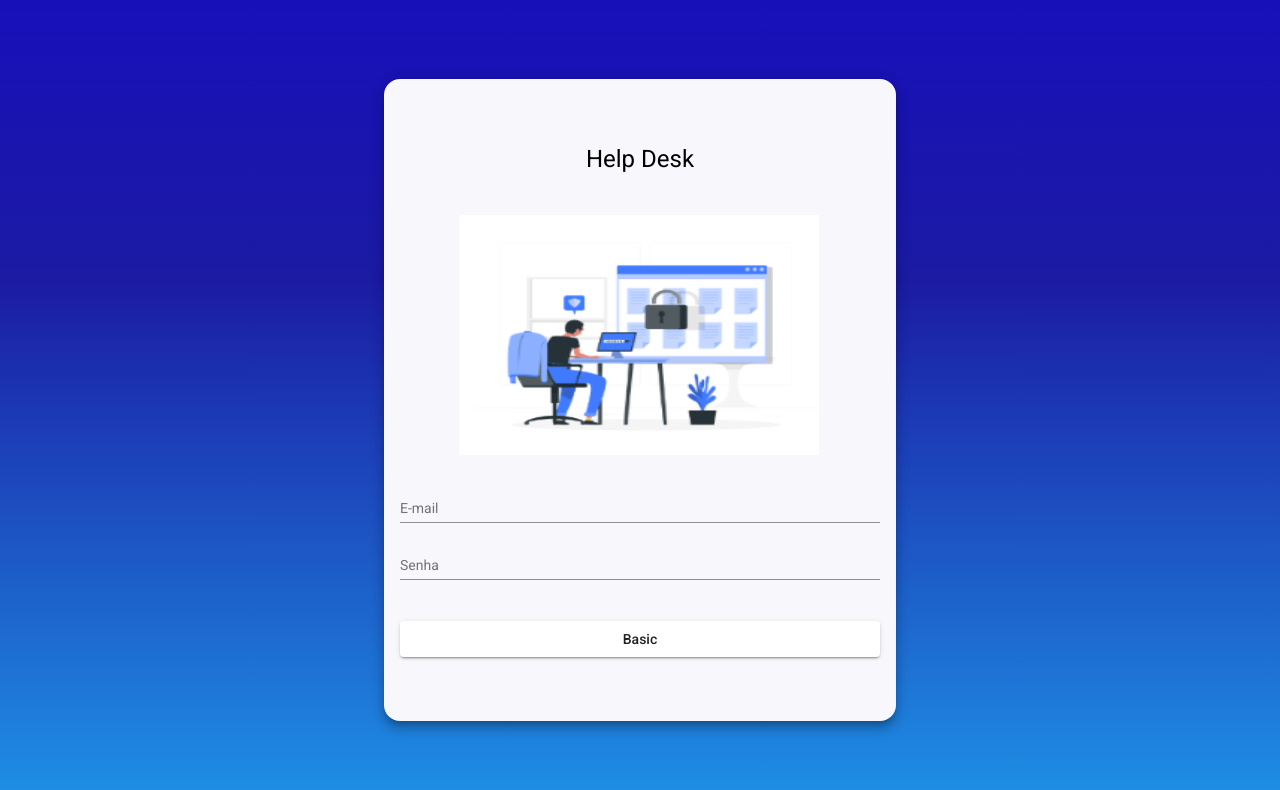
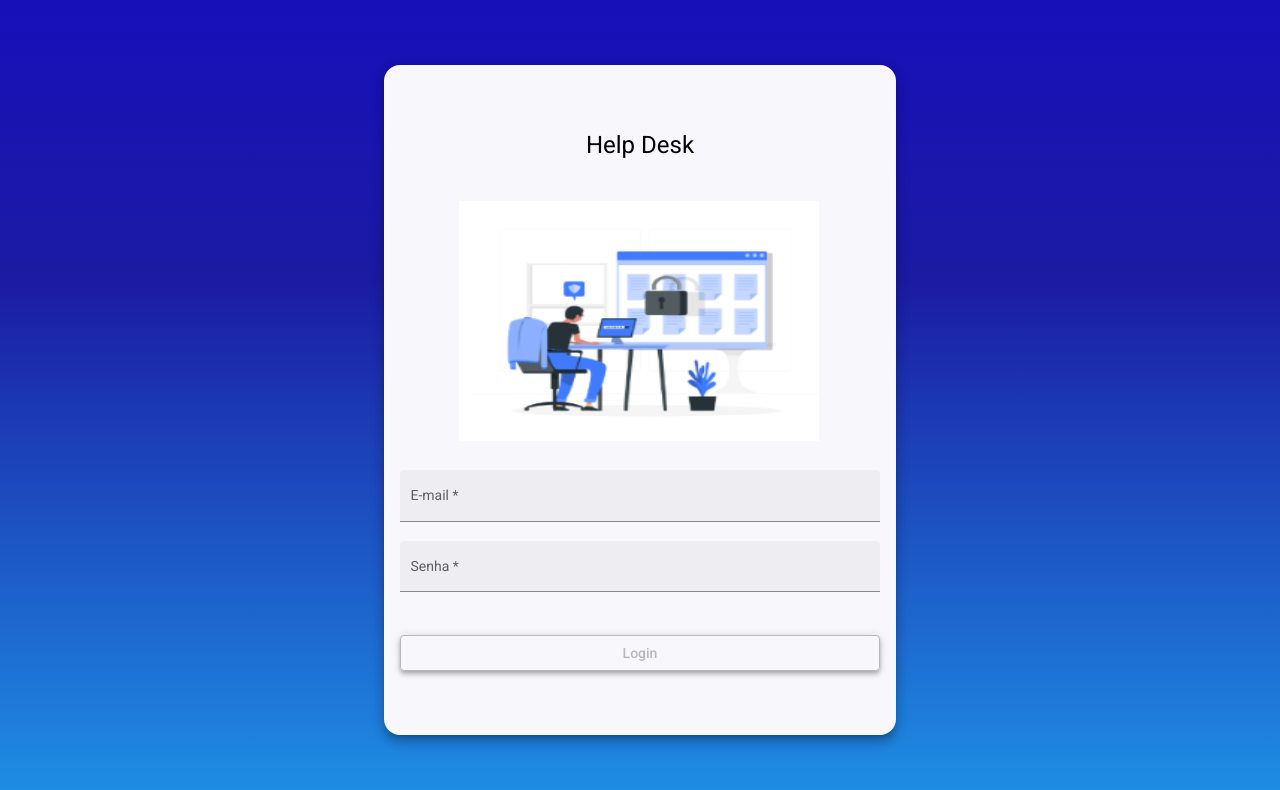
Before and after one commit to 77KarteNascimento/helpdesk-frontend, an Angular app: page /login in a window 1280 px wide. Shown: the top 790 px of the page. Built offline with nearby package versions, Linux system fonts and the light colour scheme.

Commit message:
validação de formularios para login

```diff
--- a/src/app/components/login/login.component.html
+++ b/src/app/components/login/login.component.html
@@ -5,17 +5,19 @@
 
         <img src="assets/img/login.png" alt="">
 
-        <mat-form-field class="full-width">
+        <mat-form-field class="full-width" appearance="fill">
           <mat-label>E-mail</mat-label>
-          <input matInput placeholder="Ex. João@gmail.com">
+          <input [formControl]="email"
+          required [(ngModel)]="creds.email" name="email" matInput placeholder="Ex. João@gmail.com">
         </mat-form-field>
 
-        <mat-form-field class="full-width">
+        <mat-form-field class="full-width" appearance="fill">
             <mat-label>Senha</mat-label>
-            <input type="password" matInput placeholder="Ex. 123">
+            <input [formControl]="senha"
+                    required
+                   [(ngModel)]="creds.senha" name="senha" type="password" matInput placeholder="Ex. 123">
           </mat-form-field>
 
-          <button class="full-width" mat-raised-button>Basic</button>
-
+          <button [disabled]="!validaCampos()" class="full-width mat-elevation-z4" mat-stroked-button color="primary">Login</button>
       </form>
 </div>
--- a/src/app/components/login/login.component.ts
+++ b/src/app/components/login/login.component.ts
@@ -1,4 +1,6 @@
 import { Component, OnInit } from '@angular/core';
+import { FormControl, Validators } from '@angular/forms';
+import { Credenciais } from 'src/app/models/credenciais';
 
 @Component({
   selector: 'app-login',
@@ -7,9 +9,25 @@ import { Component, OnInit } from '@angular/core';
 })
 export class LoginComponent implements OnInit {
 
+  creds: Credenciais = {
+    email: '',
+    senha: ''
+  }
+
+  email = new FormControl(null, Validators.email);
+  senha = new FormControl(null, Validators.minLength(3));
+
   constructor() { }
 
   ngOnInit(): void {
   }
 
+  validaCampos(): boolean {
+    if(this.email.valid && this.senha.valid) {
+      return true;
+    } else {
+      return false;
+    }
+  }
+
 }
--- /dev/null
+++ b/src/app/models/credenciais.ts
@@ -0,0 +1,4 @@
+export interface Credenciais {
+    email: string;
+    senha: string;
+}
```
